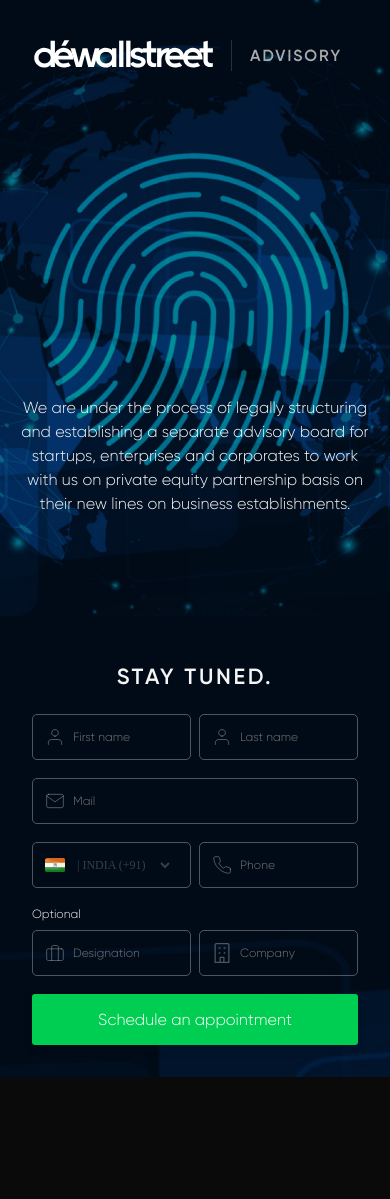
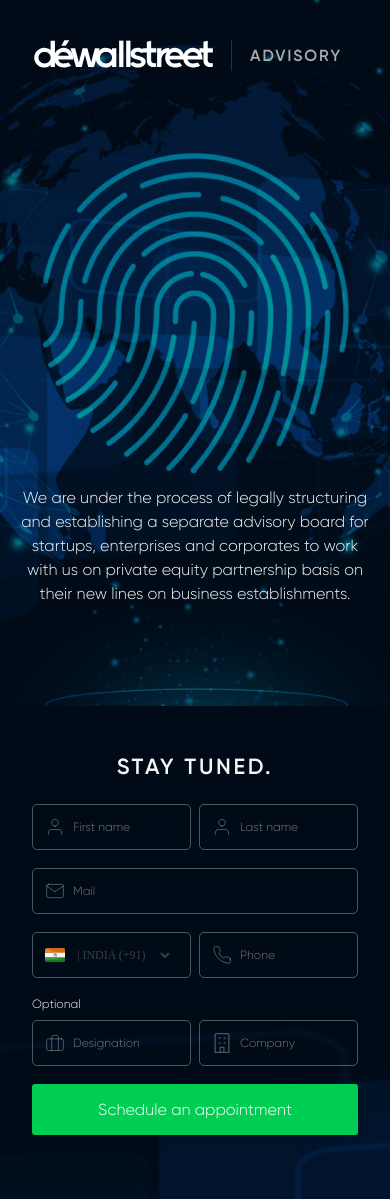
Before and after one commit to chieftain-defutura/advisory-dewallstreet-capital, a Next.js app: page / in a window 390 px wide. Before the commit the page ends 1077 px from the top, so only its background shows below. Built offline with nearby package versions, Linux system fonts and the light colour scheme.

Commit message:
chore: advisory home correction

```diff
--- a/components/Advisory/Advisory.module.scss
+++ b/components/Advisory/Advisory.module.scss
@@ -41,14 +41,18 @@
 
       @media (max-width: 1024px) {
         font-size: 18px;
-        padding: 340px 50px 100px 50px;
+        padding: 300px 50px 100px 50px;
       }
       @media (max-width: 768px) {
         padding: 280px 50px 100px 50px;
         font-size: 16px;
       }
-      @media (max-width: 425px) {
-        padding: 280px 20px 100px 20px;
+
+      @media (max-width: 415px) {
+        padding: 470px 20px 100px 20px;
+      }
+      @media (max-width: 415px) {
+        padding: 370px 20px 100px 20px;
       }
     }
     .signup {
@@ -163,6 +167,9 @@
             padding: 16px;
             width: 100%;
           }
+          @media (max-width: 1024px) {
+            padding-bottom: 32px;
+          }
         }
       }
     }
```
